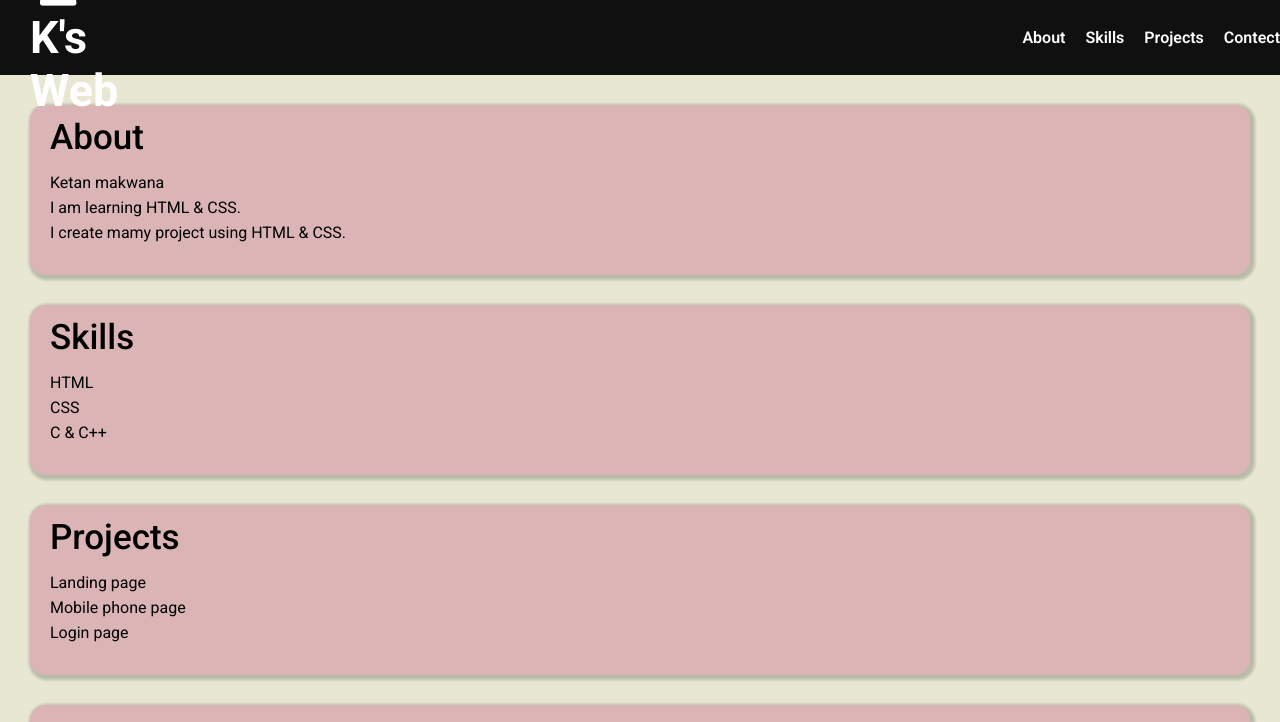
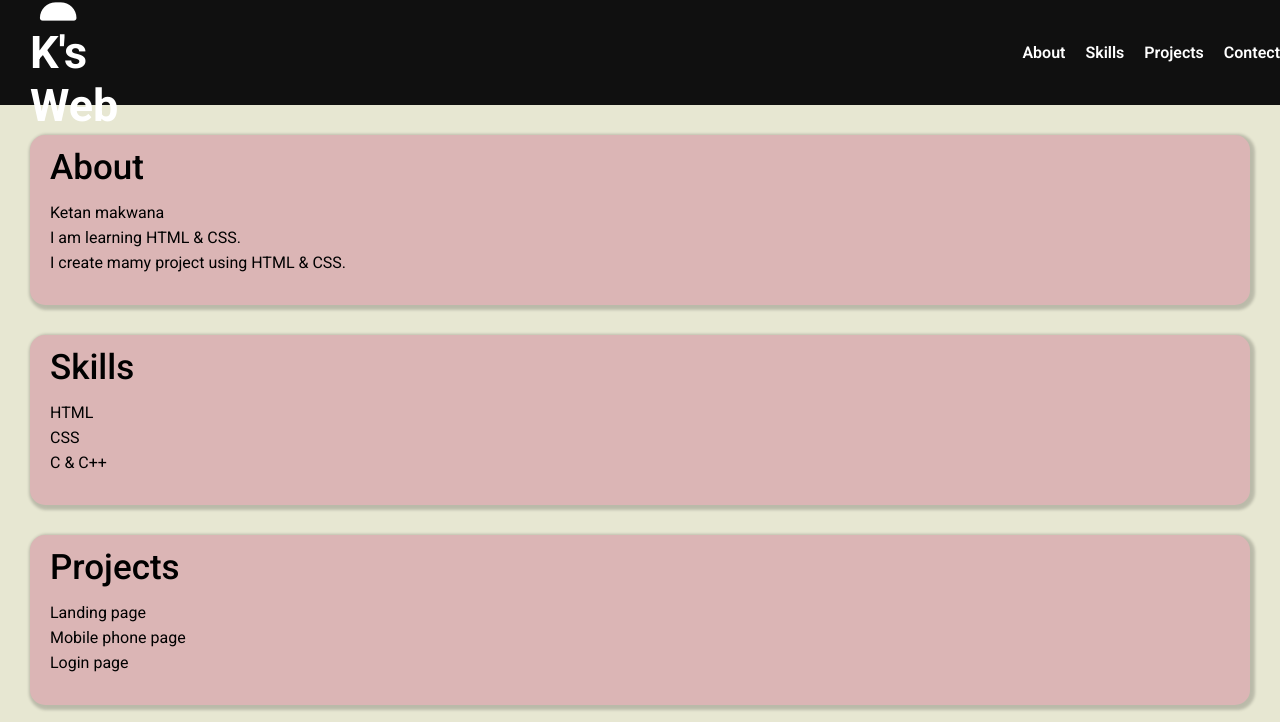
Before and after one commit to ketanmakwana30/All-Mini-Projects, a plain HTML site: page 04_my_site/index.html in a window 1280 px wide. Shown: the top 722 px of the page. Drawn offline with Linux system fonts and the light colour scheme.

Commit message:
add my site froject

```diff
--- a/04_my_site/style.css
+++ b/04_my_site/style.css
@@ -26,7 +26,7 @@ body {
     /* flex-direction: ; */
     align-items: center;
     width: 100vw;
-    height: 75px;
+    height: 105px;
     background-color: #101010;
     color: #ee0000;
 }
```
